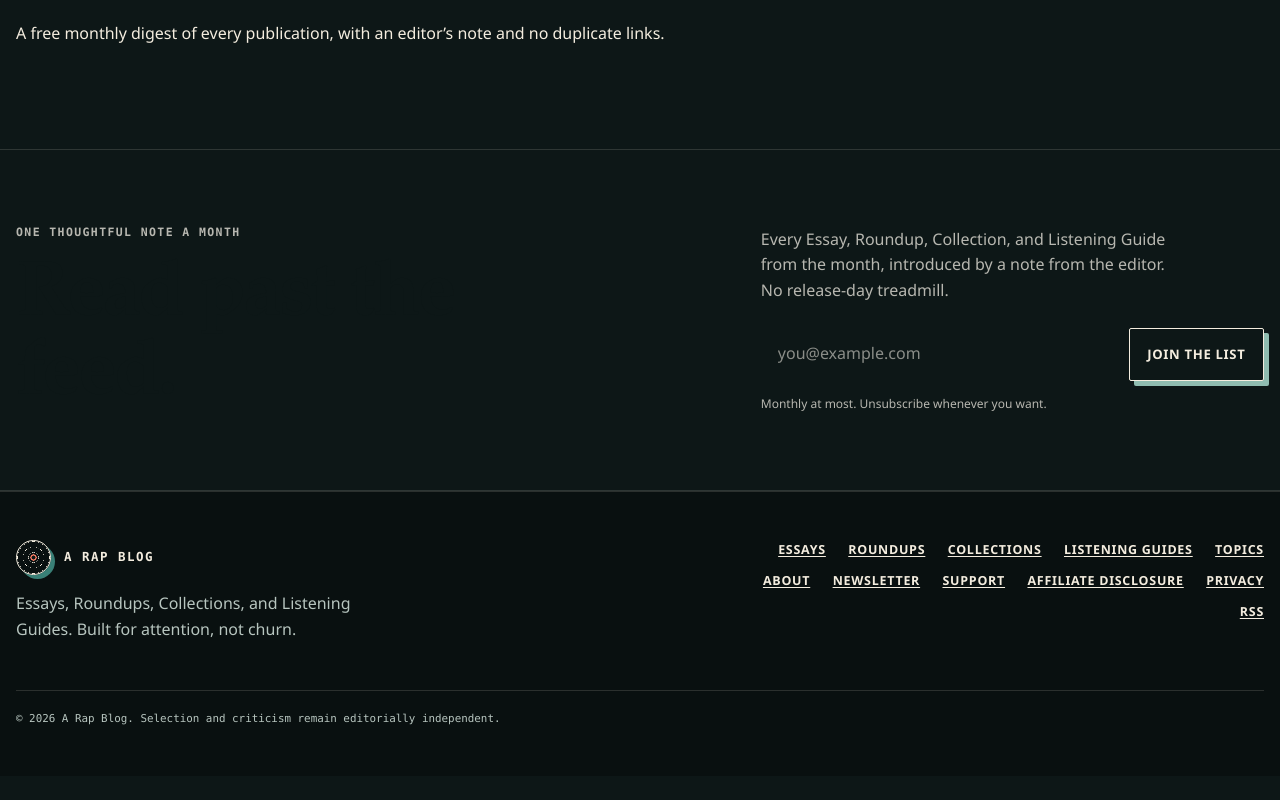
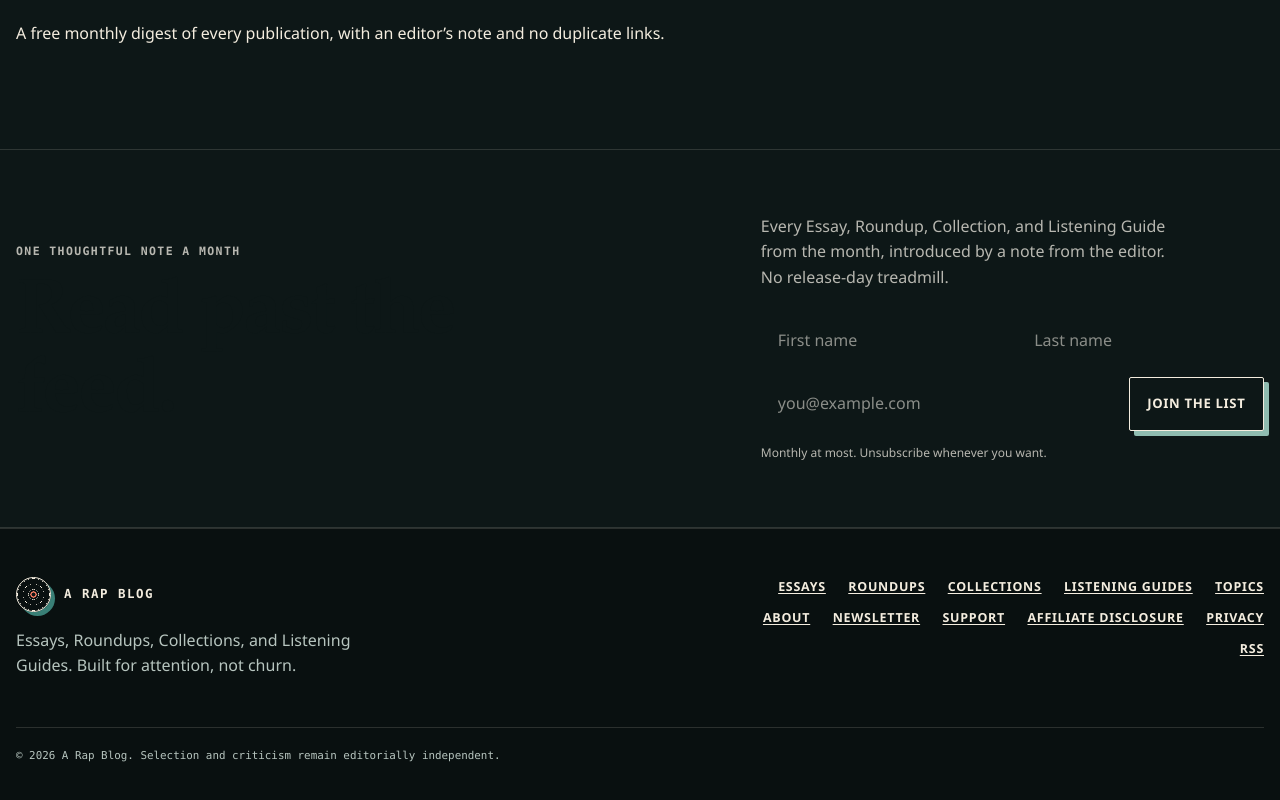
Before and after one commit to SMcGregor199/arapblog, an Astro site: page / in a window 1280 px wide. Shown: the part 3790-4590 px from the top of the page. Before the commit the page ends 4566 px from the top, so only its background shows below. Built offline with nearby package versions, Linux system fonts and the light colour scheme; Astro itself is replaced by a stand-in of ours; no server answers.

Commit message:
feat: collect subscriber names in newsletter forms

```diff
--- a/src/components/NewsletterBand.astro
+++ b/src/components/NewsletterBand.astro
@@ -16,6 +16,27 @@ import { site } from "../data/site";
       {
         site.newsletterFormAction ? (
           <form class="newsletter-form" action={site.newsletterFormAction} method="post">
+            <div class="newsletter-name-fields">
+              <label class="sr-only" for="newsletter-first-name">First name</label>
+              <input
+                id="newsletter-first-name"
+                name="fields[first_name]"
+                type="text"
+                autocomplete="given-name"
+                placeholder="First name"
+                required
+              />
+              <label class="sr-only" for="newsletter-last-name">Last name</label>
+              <input
+                id="newsletter-last-name"
+                name="fields[last_name]"
+                type="text"
+                autocomplete="family-name"
+                placeholder="Last name"
+                required
+              />
+            </div>
+            <div class="newsletter-email-row">
               <label class="sr-only" for="newsletter-email">Email address</label>
               <input
                 id="newsletter-email"
@@ -28,6 +49,7 @@ import { site } from "../data/site";
               <button class="button button--light" type="submit" data-umami-event="Newsletter signup">
                 Join the list
               </button>
+            </div>
           </form>
         ) : (
           <a class="button button--light" href="/newsletter">See what is coming</a>
--- a/src/pages/newsletter.astro
+++ b/src/pages/newsletter.astro
@@ -7,6 +7,6 @@ const editorial=await getEditorialSnapshot();
 ---
 <BaseLayout title="Newsletter" description="The free monthly A Rap Blog newsletter and its public archive.">
   <header class="page-hero"><div class="shell"><p class="eyebrow">One note a month</p><h1>Every publication. Once a month.</h1><p>An editor’s note followed by that month’s Essays, Roundups, Collections, and Listening Guides. No duplicate links and no daily churn.</p></div></header>
-  <section class="content-section"><div class="shell signup-grid"><div class="signup-panel"><p class="kicker">Join the list</p><form class="signup-form" action={site.newsletterFormAction} method="post"><label for="email">Email address</label><input id="email" name="email_address" type="email" autocomplete="email" required/><button class="button" type="submit" data-umami-event="Newsletter signup page">Join the list</button></form><p class="privacy-note">Subscriptions use double opt-in. Every issue includes an unsubscribe link. Read the <a href="/privacy">privacy policy</a>.</p></div><div class="issue-preview"><p class="kicker">Sent issues</p>{editorial.newsletterIssues.length?<ul>{editorial.newsletterIssues.map((issue)=><li><a href={`/newsletter/${issue.coverageMonth}`}>{issue.subject}</a><span>{issue.coverageMonth}</span></li>)}</ul>:<p>The public archive begins after the first issue is manually sent.</p>}</div></div></section>
+  <section class="content-section"><div class="shell signup-grid"><div class="signup-panel"><p class="kicker">Join the list</p><form class="signup-form" action={site.newsletterFormAction} method="post"><div class="signup-name-fields"><div><label for="first-name">First name</label><input id="first-name" name="fields[first_name]" type="text" autocomplete="given-name" required /></div><div><label for="last-name">Last name</label><input id="last-name" name="fields[last_name]" type="text" autocomplete="family-name" required /></div></div><div><label for="email">Email address</label><input id="email" name="email_address" type="email" autocomplete="email" required/></div><button class="button" type="submit" data-umami-event="Newsletter signup page">Join the list</button></form><p class="privacy-note">Subscriptions use double opt-in. Every issue includes an unsubscribe link. Read the <a href="/privacy">privacy policy</a>.</p></div><div class="issue-preview"><p class="kicker">Sent issues</p>{editorial.newsletterIssues.length?<ul>{editorial.newsletterIssues.map((issue)=><li><a href={`/newsletter/${issue.coverageMonth}`}>{issue.subject}</a><span>{issue.coverageMonth}</span></li>)}</ul>:<p>The public archive begins after the first issue is manually sent.</p>}</div></div></section>
 </BaseLayout>
-<style>.signup-grid{display:grid;grid-template-columns:1fr .8fr;gap:clamp(2rem,7vw,6rem);align-items:start}.signup-panel,.issue-preview{padding:clamp(1.5rem,4vw,3rem);border:1px solid var(--line-strong);background:var(--panel)}.signup-panel{box-shadow:8px 8px 0 var(--clay)}.signup-form{display:grid;gap:.7rem;margin-top:1.2rem}.signup-form label{font-size:.8rem;font-weight:800;letter-spacing:.06em;text-transform:uppercase}.signup-form input{min-height:50px;padding:.8rem;border:1px solid var(--ink);background:var(--paper)}.privacy-note{margin-top:1rem;color:var(--ink-soft);font-size:.82rem}.issue-preview ul{display:grid;gap:1rem;margin-top:1rem;padding:0;list-style:none}.issue-preview li{display:flex;justify-content:space-between;gap:1rem;border-top:1px solid var(--line);padding-top:1rem}.issue-preview span{font-family:var(--mono);font-size:.7rem}@media(max-width:760px){.signup-grid{grid-template-columns:1fr}}</style>
+<style>.signup-grid{display:grid;grid-template-columns:1fr .8fr;gap:clamp(2rem,7vw,6rem);align-items:start}.signup-panel,.issue-preview{padding:clamp(1.5rem,4vw,3rem);border:1px solid var(--line-strong);background:var(--panel)}.signup-panel{box-shadow:8px 8px 0 var(--clay)}.signup-form{display:grid;gap:.7rem;margin-top:1.2rem}.signup-name-fields{display:grid;grid-template-columns:repeat(2,minmax(0,1fr));gap:.7rem}.signup-form label{font-size:.8rem;font-weight:800;letter-spacing:.06em;text-transform:uppercase}.signup-form input{box-sizing:border-box;width:100%;min-height:50px;margin-top:.35rem;padding:.8rem;border:1px solid var(--ink);background:var(--paper)}.privacy-note{margin-top:1rem;color:var(--ink-soft);font-size:.82rem}.issue-preview ul{display:grid;gap:1rem;margin-top:1rem;padding:0;list-style:none}.issue-preview li{display:flex;justify-content:space-between;gap:1rem;border-top:1px solid var(--line);padding-top:1rem}.issue-preview span{font-family:var(--mono);font-size:.7rem}@media(max-width:760px){.signup-grid{grid-template-columns:1fr}}</style>
--- a/src/styles/global.css
+++ b/src/styles/global.css
@@ -722,9 +722,20 @@
   }
 
   .newsletter-form {
+    display: grid;
+    gap: 0.6rem;
+    margin-top: 1.5rem;
+  }
+
+  .newsletter-name-fields {
+    display: grid;
+    grid-template-columns: repeat(2, minmax(0, 1fr));
+    gap: 0.6rem;
+  }
+
+  .newsletter-email-row {
     display: flex;
     gap: 0.6rem;
-    margin-top: 1.5rem;
   }
 
   .newsletter-form input {
@@ -913,7 +924,7 @@
       gap: 2rem;
     }
 
-    .newsletter-form {
+    .newsletter-email-row {
       flex-direction: column;
     }
 
```
Lines whose indentation alone changed are shown as unchanged.
